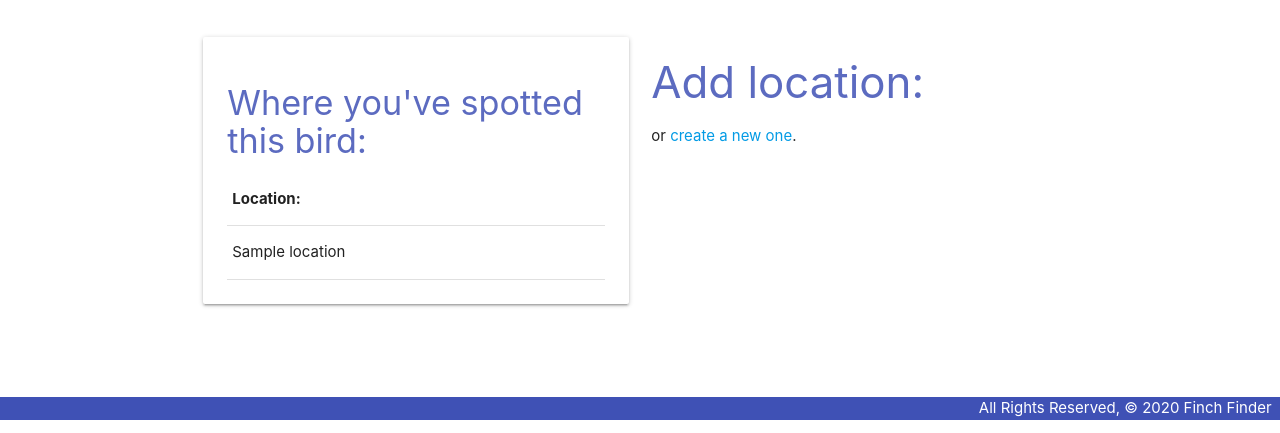
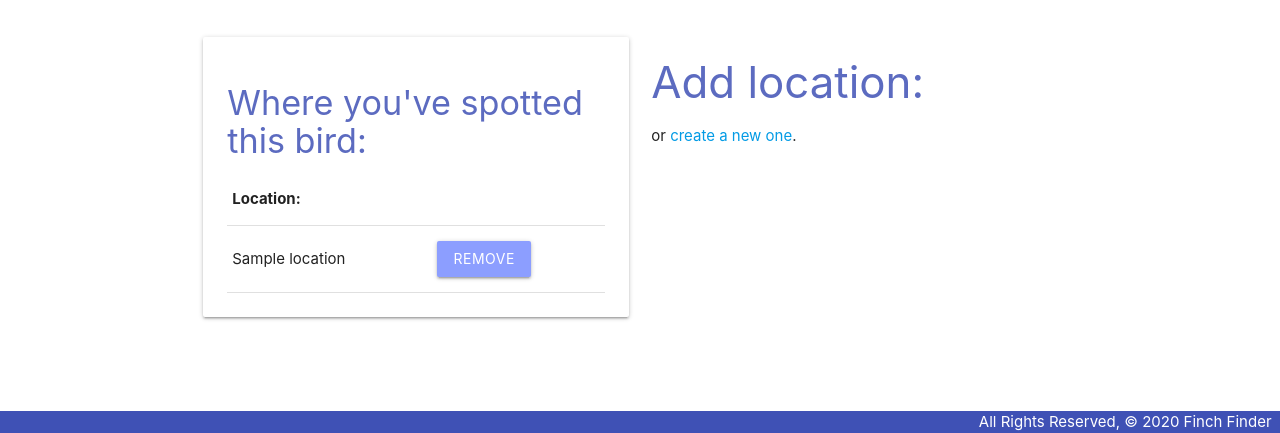
Before and after one commit to TCashion/finch-finder, a Django app: page /birds/1/ in a window 1280 px wide. Shown: the part 809-1242 px from the top of the page. Run offline with Django 3.2, Linux system fonts and the light colour scheme; tables that the repository leaves empty hold one stand-in row (values such as "Sample post"); some libraries are stand-ins or nearby versions.

Commit message:
add ability to remove associated locations

```diff
--- a/main_app/templates/birds/detail.html
+++ b/main_app/templates/birds/detail.html
@@ -77,12 +77,19 @@
                         <thead>
                             <tr>
                                 <th>Location:</th>
+                                <th></th>
                             </tr>
                         </thead>
                         <tbody>
                             {% for location in bird.locations.all %}
                                 <tr>
                                     <td>{{ location.name }}</td>
+                                    <td>
+                                        <form action="{% url 'disassoc_location' bird.id location.id %}" method="POST">
+                                            {% csrf_token %}
+                                            <button class="btn indigo accent-1">Remove</button>
+                                        </form>
+                                    </td>
                                 </tr>
                             {% endfor %}
                         </tbody>
--- a/main_app/urls.py
+++ b/main_app/urls.py
@@ -10,6 +10,7 @@ urlpatterns = [
     path('birds/<int:pk>/delete/', views.BirdDelete.as_view(), name='birds_delete'),
     path('birds/<int:bird_id>/add_sighting', views.add_sighting, name='add_sighting'),
     path('birds/<int:bird_id>/assoc_location/<int:location_id>/', views.assoc_location, name='assoc_location'),
+    path('birds/<int:bird_id>/disassoc_location/<int:location_id>/', views.disassoc_location, name='disassoc_location'),
     path('locations/', views.locations_index, name='locations_index'),
     path('locations/create/', views.LocationCreate.as_view(), name='locations_create'),
     path('locations/<int:location_id>/', views.locations_detail, name='locations_detail'),
--- a/main_app/views.py
+++ b/main_app/views.py
@@ -49,6 +49,11 @@ def assoc_location(request, bird_id, location_id):
     return redirect('birds_detail', bird_id=bird_id)
 
 
+def disassoc_location(request, bird_id, location_id):
+    Bird.objects.get(id=bird_id).locations.remove(location_id)
+    return redirect('birds_detail', bird_id=bird_id)
+
+
 class BirdCreate(CreateView):
     model = Bird
     fields = '__all__'
```
